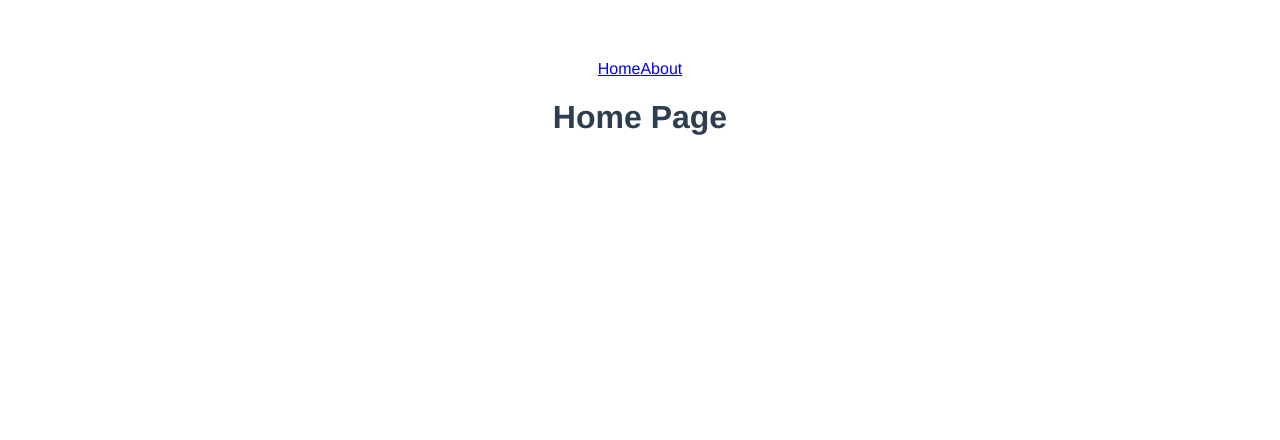
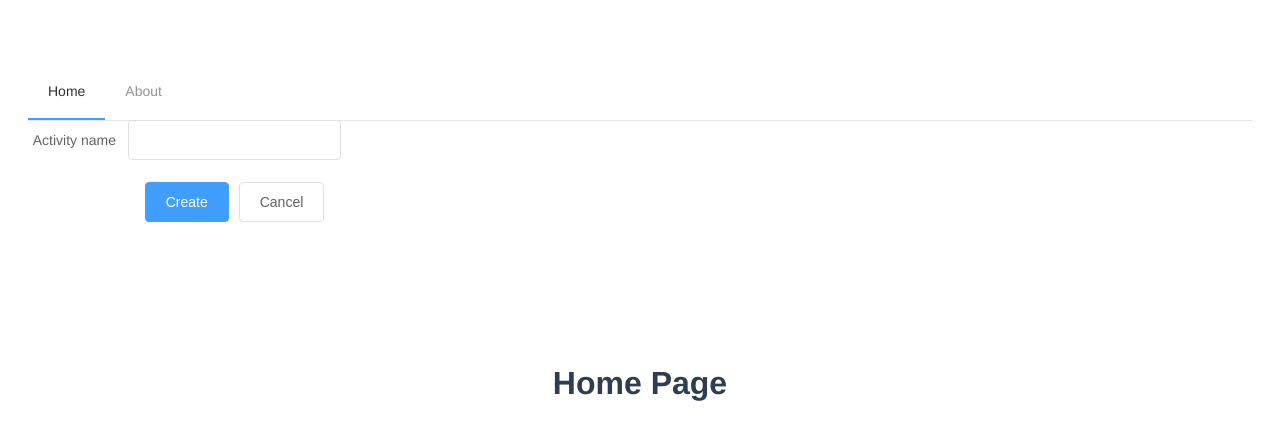
Before and after one commit to amircisija/vuecanvas, a Vue app: page / in a window 1280 px wide. Shown: the top 440 px of the page. Built offline with nearby package versions, Linux system fonts and the light colour scheme.

Commit message:
added form

```diff
--- a/src/App.vue
+++ b/src/App.vue
@@ -1,16 +1,21 @@
 <template>
   <div id="app">
     <AppNavigation/>
-    <router-view></router-view>
+    <FormSection/>
+    <el-main class="main__content">
+      <router-view></router-view>
+    </el-main>
   </div>
 </template>
 
 <script>
 import AppNavigation from "./components/AppNavigation.vue";
+import FormSection from "./components/FormSection.vue";
 export default {
   name: "App",
   components: {
-    AppNavigation
+    AppNavigation,
+    FormSection
   }
 };
 </script>
@@ -24,4 +29,7 @@ export default {
   color: #2c3e50;
   margin-top: 60px;
 }
+.main__content {
+  padding-top: 100px;
+}
 </style>
--- a/src/components/AppNavigation.vue
+++ b/src/components/AppNavigation.vue
@@ -1,6 +1,29 @@
 <template>
-  <div>
-    <router-link to="/">Home</router-link>
-    <router-link to="/about">About</router-link>
-  </div>
+  <el-container>
+    <el-header>
+      <el-menu :default-active="activeIndex" class="el-menu-demo" mode="horizontal">
+        <el-menu-item index="1">
+          <router-link class="nav__link" to="/">Home</router-link>
+        </el-menu-item>
+        <el-menu-item index="2">
+          <router-link class="nav__link" to="/about">About</router-link>
+        </el-menu-item>
+      </el-menu>
+    </el-header>
+  </el-container>
 </template>
+<script>
+export default {
+  name: "AppNavigation",
+  data() {
+    return {
+      activeIndex: "1"
+    };
+  }
+};
+</script>
+<style>
+.nav__link {
+  text-decoration: none;
+}
+</style>
--- a/src/components/FormSection.vue
+++ b/src/components/FormSection.vue
@@ -1,3 +1,43 @@
 <template>
-  <div>Form</div>
+  <el-container>
+    <el-row>
+      <el-col span="24">
+        <div class="grid-content bg-purple-dark">
+          <el-form ref="form" v-model="form" label-width="120px">
+            <el-form-item label="Activity name">
+              <el-input v-model="form.name"></el-input>
+            </el-form-item>
+            <el-form-item>
+              <el-button type="primary" @click="onSubmit">Create</el-button>
+              <el-button>Cancel</el-button>
+            </el-form-item>
+          </el-form>
+        </div>
+      </el-col>
+    </el-row>
+  </el-container>
 </template>
+<script>
+export default {
+  name: "FormSection",
+  data() {
+    return {
+      form: {
+        name: "",
+        region: "",
+        date1: "",
+        date2: "",
+        delivery: false,
+        type: [],
+        resource: "",
+        desc: ""
+      }
+    };
+  },
+  methods: {
+    onSubmit() {
+      console.log("submit!");
+    }
+  }
+};
+</script>
--- a/src/main.js
+++ b/src/main.js
@@ -1,8 +1,8 @@
 import Vue from "vue";
+import ElementUI from "element-ui";
+import "element-ui/lib/theme-chalk/index.css";
 import App from "./App.vue";
 import router from "./router";
-import ElementUI from "element-ui";
-import "element-ui/lib/theme-chalk/index.css";
 
 Vue.config.productionTip = false;
 Vue.use(ElementUI);
```
